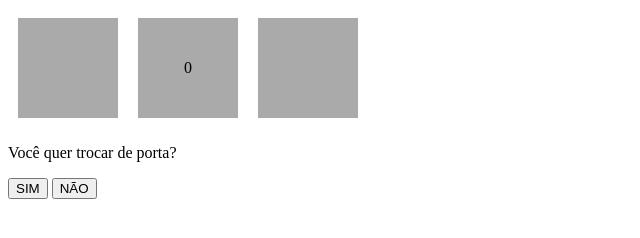
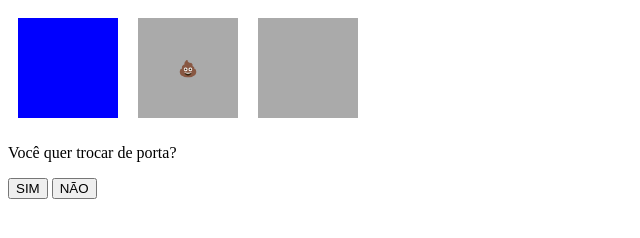
Before and after one commit to nnGuerra/Portas-De-Monty-Hall-JS, a plain HTML site: page index.html in a window 1280 px wide. Both pictures are taken after a click on the element 68 px from the left and 68 px from the top of the page. Shown: the whole page, without its empty margins (0-640 px from the left). Drawn offline with Linux system fonts and the light colour scheme.

Commit message:
Mostra a porta escolhida

```diff
--- a/script.js
+++ b/script.js
@@ -1,6 +1,6 @@
 const portas = [];
-const premio = "1";
-const lixo = "0";
+const premio = "💰";
+const lixo = "💩";
 const fases = {
   "ESCOLHA":0,
   "REVELA_ERRADA":1,
@@ -17,13 +17,14 @@ function escolhe_porta(){
     return;
   }
   portaSelecionada = this;
+  this.classList.add('portaEscolhida');
   revela_porta_sem_premio();
 }
 
 function cria_porta(){
   let porta = document.createElement("div");
   portas.push(porta);
-  porta.setAttribute('class', 'porta');
+  porta.classList.add('porta');
   porta.index = portas.length-1;
   porta.conteudo = lixo;
   porta.addEventListener("click", escolhe_porta);
@@ -49,6 +50,7 @@ function revela_porta_sem_premio(){
   let portaAleatoria = escolhe_aleatorio(resultadosPossiveis);
   portaRevelada = portas[portaAleatoria];
   portaRevelada.innerHTML = lixo;
+  //portaRevelada.classList.add('portaErrada');
   pergunta_se_deve_trocar_porta();
 }
 
@@ -64,7 +66,9 @@ function trocar_porta_escolhida(){
   document.getElementById("escolhaTroca").style.display = "none";
   for(let i = 0; i < portas.length; i++){
     if(i!== portaSelecionada.index && i!== portaRevelada.index){
+      portaSelecionada.classList.remove('portaEscolhida');
       portaSelecionada = portas[i];
+      portaSelecionada.classList.add('portaEscolhida');
       break;
     }
   }
@@ -92,6 +96,7 @@ function analisa_vitoria(){
 
 function reverter_para_comeco(){
   for(let i = 0; i < portas.length; i++){
+    portas[i].setAttribute("class","porta");
     portas[i].innerHTML = "";
     portas[i].conteudo = lixo;
   }
--- a/style.css
+++ b/style.css
@@ -2,12 +2,21 @@
   width: 100px;
   height: 100px;
   margin: 10px;
-  background-color :#AAA;
+  background-color :#AAAAAA;
   display: flex;
   justify-content: center;
   align-items: center;
 }
 
+.portaEscolhida{
+  background-color :#0000FF;
+}
+
+.portaErrada{
+  background-color :#FF0000;
+}
+
+
 #portas{
   display: flex;
 }
```
Also changed, not shown: 2 other files.
